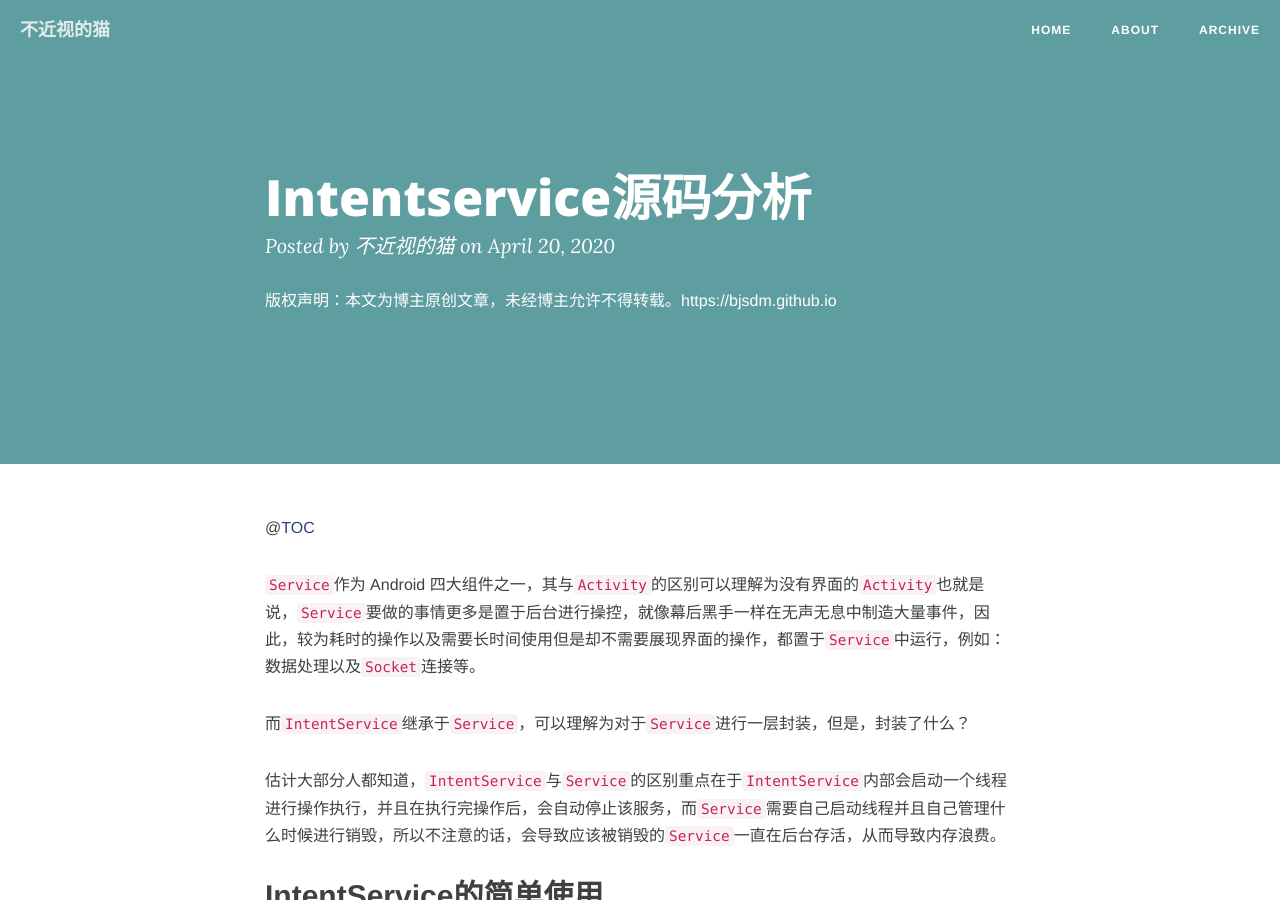
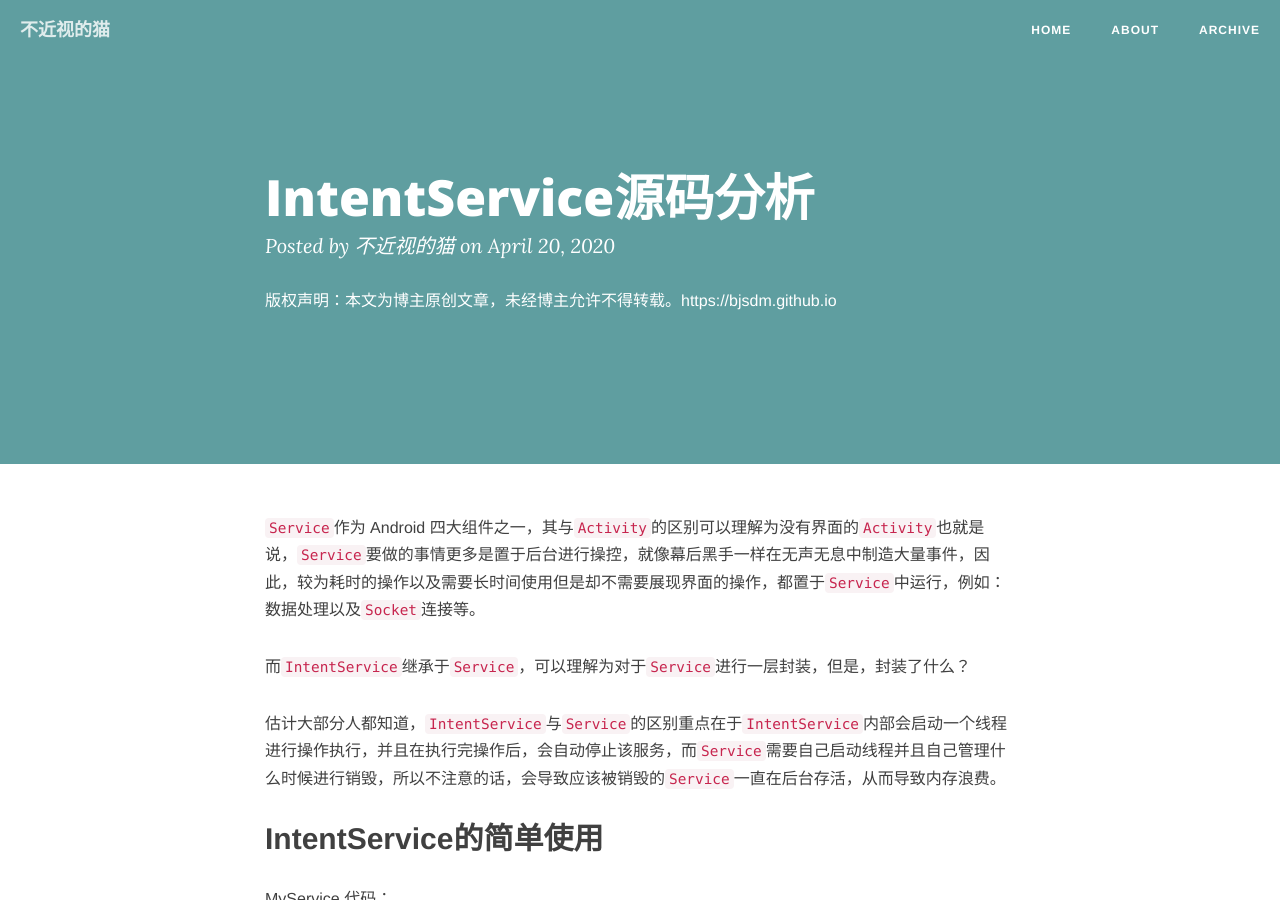
Before and after one commit to bjsdm/bjsdm.github.io, a Jekyll site: the page built from _posts/2020-04-20-IntentService源码分析.md, in a window 1280 px wide and 900 px high. Built offline with Jekyll 4.4.1, drawn with Linux system fonts in a browser that asks for light colours; nearby versions of some CDN libraries; comment, search, counter and statistics services are not loaded; part of the change alters nothing that is shown.

Commit message:
Update 2020-04-20-IntentService源码分析.md

```diff
--- a/_posts/2020-04-20-IntentService源码分析.md
+++ b/_posts/2020-04-20-IntentService源码分析.md
@@ -1,4 +1,13 @@
-@[TOC](目录)
+---
+layout: post
+title: IntentService源码分析
+author: 不近视的猫
+date: 2020-04-20
+categories: blog
+tags: []
+description: IntentService源码分析
+---
+
 
 `Service`作为 Android 四大组件之一，其与`Activity`的区别可以理解为没有界面的`Activity`也就是说，`Service`要做的事情更多是置于后台进行操控，就像幕后黑手一样在无声无息中制造大量事件，因此，较为耗时的操作以及需要长时间使用但是却不需要展现界面的操作，都置于`Service`中运行，例如：数据处理以及`Socket`连接等。
 
```
